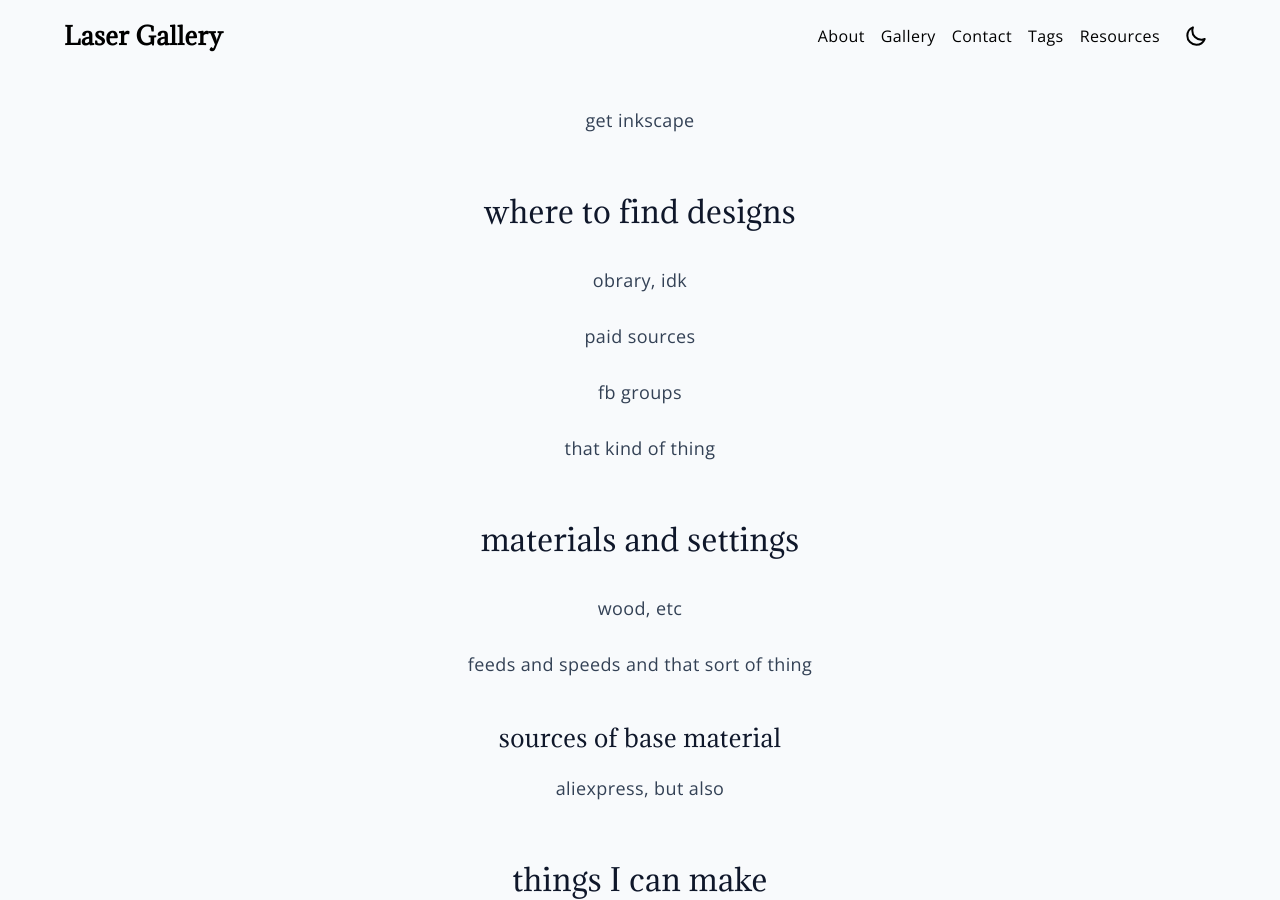
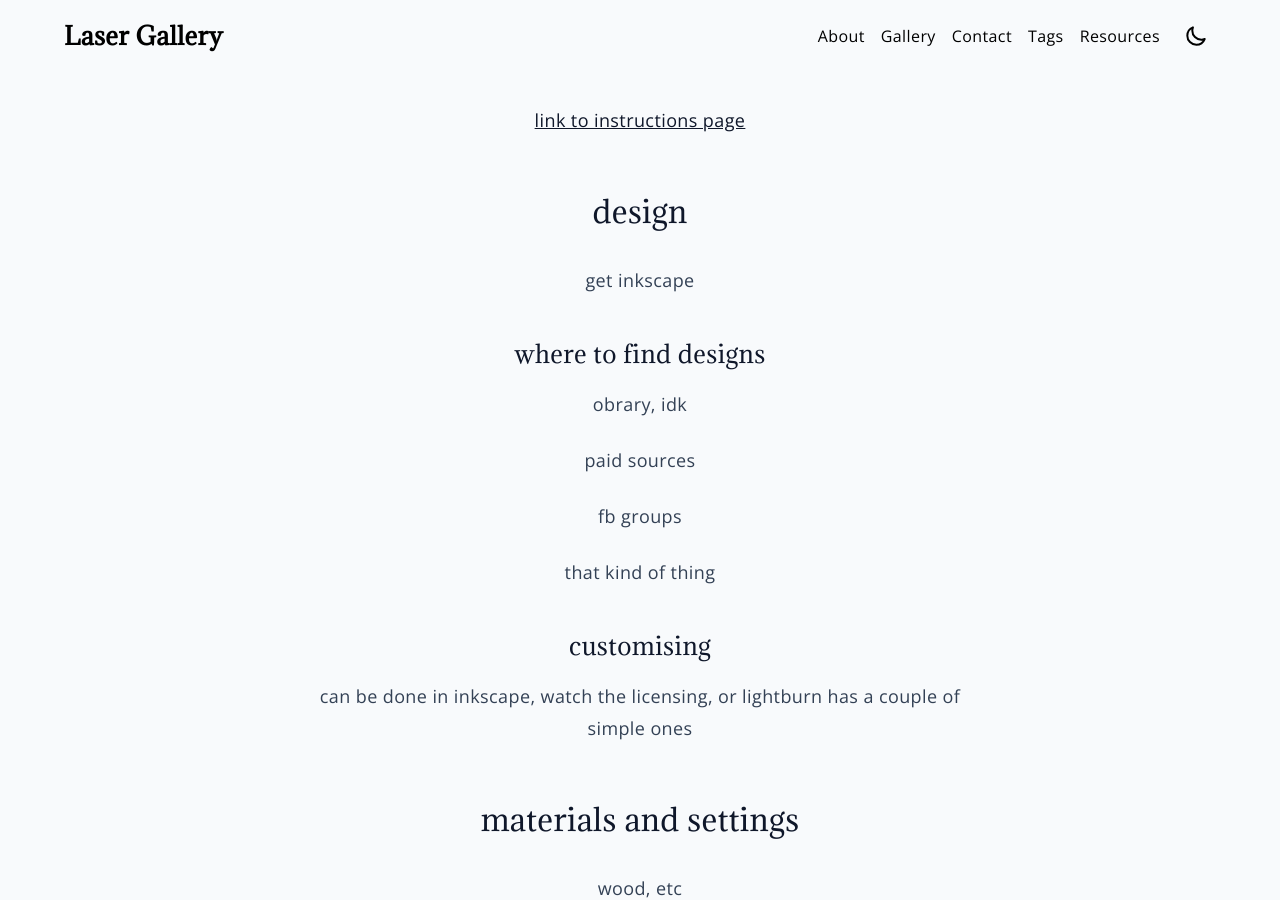
Before and after one commit to paper-engineer/laser-gallery, a Jekyll site: the page built from docs/_pages/resources.md, in a window 1280 px wide and 900 px high. Built offline with Jekyll 4.4.1, drawn with Linux system fonts in a browser that asks for light colours.

Commit message:
Update resources.md

```diff
--- a/docs/_pages/resources.md
+++ b/docs/_pages/resources.md
@@ -3,9 +3,13 @@ title: resources
 layout: page
 ---
 
+[link to instructions page](https://paper-engineer.github.io/laser-gallery/instructions/)
+
+## design
+
 get inkscape
 
-## where to find designs
+### where to find designs
 
 obrary, idk
 
@@ -14,6 +18,10 @@ paid sources
 fb groups
 
 that kind of thing
+
+### customising
+
+can be done in inkscape, watch the licensing, or lightburn has a couple of simple ones
 
 ## materials and settings
 
```
